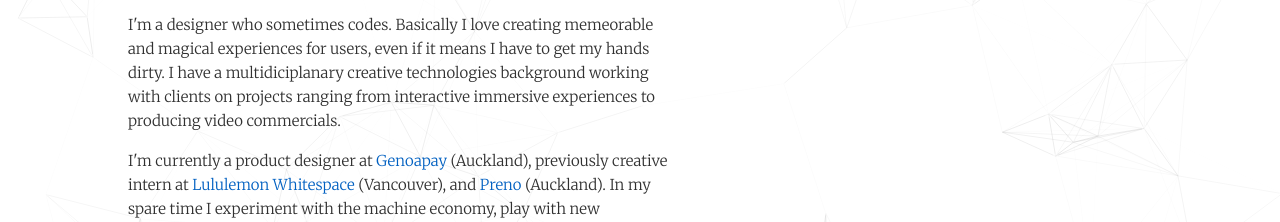
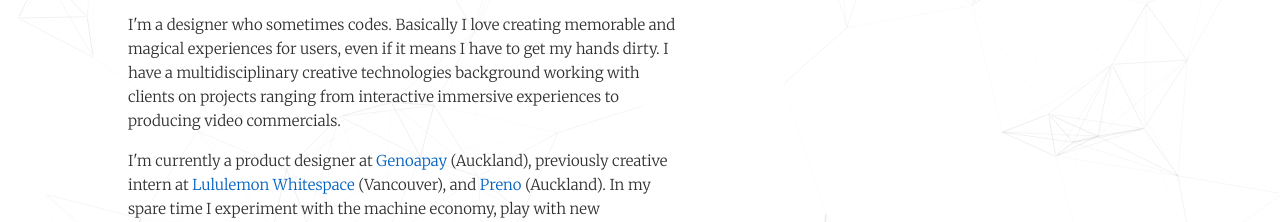
Before and after one commit to juliandv/my-website, a plain HTML site: page index.html in a window 1280 px wide. Shown: the part 291-513 px from the top of the page. Drawn offline with nearby package versions, Linux system fonts and the light colour scheme.

Commit message:
Typo fixes

```diff
--- a/index.html
+++ b/index.html
@@ -30,7 +30,7 @@
         <h1 class="j-blue">I draw lines and push pixels.</h1>
         <br>
             <div class="bioDetails">
-                <p>I'm a designer who sometimes codes. Basically I love creating memeorable and magical experiences for users, even if it means I have to get my hands dirty. I have a multidiciplanary creative technologies background working with clients on projects ranging from interactive immersive experiences to producing video commercials.</p><br><p>I'm currently a product designer at <a href="https://www.genoapay.com/" target="_blank">Genoapay</a> (Auckland), previously creative intern at <a href="https://lululemon.com/" target="_blank">Lululemon Whitespace</a> (Vancouver), and <a href="https://prenohq.com/" target="_blank">Preno</a> (Auckland). In my spare time I experiment with the machine economy, play with new technologies, and manage  ecommerce stores.</p>
+                <p>I'm a designer who sometimes codes. Basically I love creating memorable and magical experiences for users, even if it means I have to get my hands dirty. I have a multidisciplinary creative technologies background working with clients on projects ranging from interactive immersive experiences to producing video commercials.</p><br><p>I'm currently a product designer at <a href="https://www.genoapay.com/" target="_blank">Genoapay</a> (Auckland), previously creative intern at <a href="https://lululemon.com/" target="_blank">Lululemon Whitespace</a> (Vancouver), and <a href="https://prenohq.com/" target="_blank">Preno</a> (Auckland). In my spare time I experiment with the machine economy, play with new technologies, and manage  ecommerce stores.</p>
                 <a href="https://twitter.com/juliandeve" target="_blank"><i class="fab fa-twitter-square"></i></a>
                 <a href="https://www.linkedin.com/in/juliandv" target="_blank"><i class="fab fa-linkedin"></i></a>
             </div>
```
